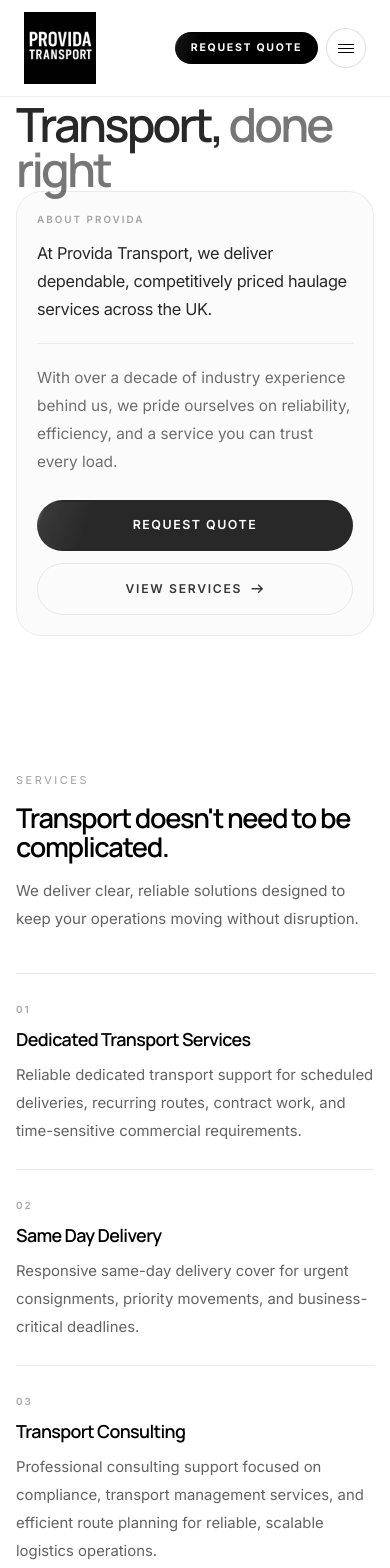
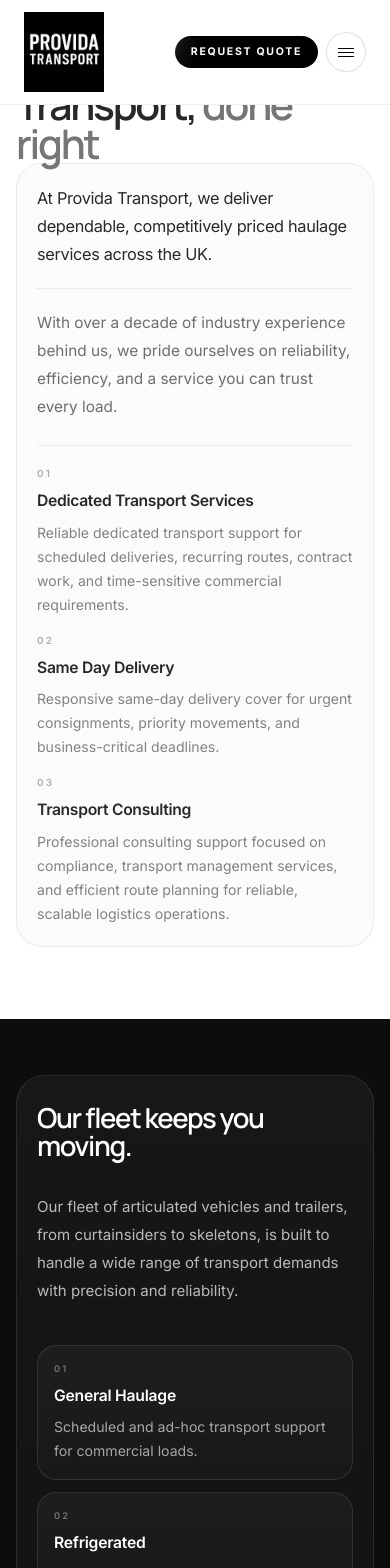
Before and after one commit to vaibhavbathla69/transport, a Next.js app: page / in a window 390 px wide. Shown: the top 1568 px of the page. Built offline with nearby package versions, Linux system fonts and the light colour scheme.

Commit message:
Adjust hero layout for laptop breakpoint4

```diff
--- a/app/page.tsx
+++ b/app/page.tsx
@@ -15,7 +15,7 @@ import {
 } from "framer-motion";
 import { type ChangeEvent, type FormEvent, useEffect, useRef, useState } from "react";
 
-type NavKey = "services" | "sectors" | "quote";
+type NavKey = "services" | "sectors" | "contact";
 
 type QuoteFormData = {
   companyName: string;
@@ -26,15 +26,15 @@ type QuoteFormData = {
 };
 
 const navItems: Array<{ key: NavKey; label: string; href: string }> = [
-  { key: "services", label: "Services", href: "#services" },
+  { key: "services", label: "Services", href: "#hero" },
   { key: "sectors", label: "Sectors", href: "#sectors" },
-  { key: "quote", label: "Quote", href: "#quote" },
+  { key: "contact", label: "Contact", href: "#contact" },
 ];
 
 const navThresholds: Array<{ key: NavKey; threshold: number }> = [
   { key: "services", threshold: 0.16 },
   { key: "sectors", threshold: 0.39 },
-  { key: "quote", threshold: 0.8 },
+  { key: "contact", threshold: 0.84 },
 ];
 
 export default function LogisticsWebsiteMockup() {
@@ -227,7 +227,7 @@ export default function LogisticsWebsiteMockup() {
             <img
               src="/provida-logo.jpeg"
               alt="Provida Transport logo"
-              className="h-18 w-auto object-contain sm:h-19 md:h-22"
+              className="h-20 w-auto object-contain sm:h-22 md:h-24"
             />
           </a>
 
@@ -315,13 +315,6 @@ export default function LogisticsWebsiteMockup() {
               </nav>
               <div className="mt-6 grid gap-3">
                 <a
-                  href="#quote"
-                  onClick={() => setMenuOpen(false)}
-                  className="inline-flex items-center justify-center rounded-full bg-black px-6 py-4 text-[0.78rem] font-semibold uppercase tracking-[0.14em] !text-white"
-                >
-                  Request Quote
-                </a>
-                <a
                   href="#contact"
                   onClick={() => setMenuOpen(false)}
                   className="inline-flex items-center justify-center rounded-full border border-black/10 px-6 py-4 text-[0.78rem] font-semibold uppercase tracking-[0.14em] text-black"
@@ -341,10 +334,7 @@ export default function LogisticsWebsiteMockup() {
             style={motionEnabled ? { y: heroY, opacity: heroOpacity } : undefined}
           >
             <div className="max-w-none lg:pt-2 xl:pt-3">
-              <div className="mb-3 text-[0.56rem] font-semibold uppercase tracking-[0.28em] text-black/42 sm:mb-4 sm:text-[0.62rem] sm:tracking-[0.3em] md:mb-4">
-                Provida Transport
-              </div>
-              <h1 className="font-display max-w-none text-[2.95rem] leading-[0.94] tracking-[-0.06em] text-black sm:text-[3.7rem] md:text-[4.7rem] lg:text-[5.4rem] xl:text-[6.2rem]">
+              <h1 className="font-display max-w-none text-[2.55rem] leading-[0.96] tracking-[-0.055em] text-black sm:text-[3.2rem] md:text-[4.1rem] lg:text-[4.7rem] xl:text-[5.4rem]">
                 <span className="inline">Transport, </span>
                 <span className="inline text-black/64">
                   done right
@@ -358,10 +348,7 @@ export default function LogisticsWebsiteMockup() {
             >
               <div className="rounded-[1.6rem] border border-black/8 bg-black/[0.02] p-5 sm:rounded-[2rem] sm:p-7 md:p-8">
                 <div className="border-b border-black/8 pb-5 sm:pb-6">
-                  <div className="text-[0.62rem] font-semibold uppercase tracking-[0.2em] text-black/42 sm:text-[0.68rem] sm:tracking-[0.24em]">
-                    About Provida
-                  </div>
-                  <p className="mt-3 text-[1.02rem] leading-7 tracking-[-0.02em] text-black sm:text-[1.1rem] sm:leading-8 md:text-[1.2rem]">
+                  <p className="text-[1.02rem] leading-7 tracking-[-0.02em] text-black sm:text-[1.1rem] sm:leading-8 md:text-[1.2rem]">
                     At Provida Transport, we deliver dependable, competitively
                     priced haulage services across the UK.
                   </p>
@@ -373,24 +360,20 @@ export default function LogisticsWebsiteMockup() {
                   trust every load.
                 </p>
 
-                <div className="mt-6 flex flex-col items-stretch gap-3 sm:mt-7 sm:flex-row sm:flex-wrap sm:items-center sm:gap-4">
-                  <a
-                    href="#quote"
-                    className="group relative inline-flex items-center justify-center overflow-hidden rounded-full bg-black px-7 py-4 text-[0.78rem] font-semibold uppercase tracking-[0.12em] text-white transition hover:opacity-95 sm:px-9 sm:text-[0.86rem]"
-                  >
-                    <span className="pointer-events-none absolute inset-y-[2px] left-[-18%] w-[34%] skew-x-[-20deg] bg-[linear-gradient(90deg,transparent_0%,rgba(255,255,255,0.08)_45%,rgba(255,255,255,0.32)_50%,rgba(255,255,255,0.08)_55%,transparent_100%)] transition-transform duration-700 ease-out group-hover:translate-x-[320%]" />
-                    <span className="relative z-10 text-white">Request Quote</span>
-                  </a>
-                  <a
-                    href="#services"
-                    className="inline-flex items-center justify-center gap-2 rounded-full border border-black/10 px-6 py-4 text-[0.76rem] font-semibold uppercase tracking-[0.14em] text-black/62 transition hover:text-black sm:justify-start sm:rounded-none sm:border-0 sm:px-0 sm:py-0 sm:text-[0.85rem]"
-                  >
-                    View services
-                    <FontAwesomeIcon
-                      icon={faArrowRightIcon}
-                      className="text-[0.72rem]"
-                    />
-                  </a>
+                <div className="mt-6 grid gap-4 border-t border-black/8 pt-5 sm:mt-7 sm:grid-cols-3 sm:gap-5 sm:pt-6">
+                  {services.map((service) => (
+                    <div key={service.number} className="grid gap-2">
+                      <div className="text-[0.62rem] font-semibold uppercase tracking-[0.22em] text-black/38">
+                        {service.number}
+                      </div>
+                      <div className="text-[0.98rem] font-semibold tracking-[-0.02em] text-black sm:text-[1.02rem]">
+                        {service.title}
+                      </div>
+                      <p className="text-[0.88rem] leading-6 text-black/58 sm:text-[0.92rem]">
+                        {service.description}
+                      </p>
+                    </div>
+                  ))}
                 </div>
               </div>
             </motion.div>
@@ -398,48 +381,9 @@ export default function LogisticsWebsiteMockup() {
         </div>
       </section>
 
-      <section
-        id="services"
-        className="mx-auto max-w-[1440px] px-4 py-16 sm:px-6 sm:py-18 md:px-10 md:py-24 xl:px-16 xl:py-28"
-      >
-        <div className="grid gap-10 sm:gap-12 xl:grid-cols-[0.68fr_1.32fr] xl:gap-18">
-          <div className="text-left">
-            <div className="text-[0.68rem] uppercase tracking-[0.24em] text-black/38 sm:text-[0.58rem] sm:tracking-[0.28em]">
-              Services
-            </div>
-            <h2 className="font-display mt-4 max-w-[420px] text-[1.7rem] leading-[1.04] tracking-[-0.05em] text-black sm:text-[1.95rem] md:text-[2.6rem]">
-              Transport doesn&apos;t need to be complicated.
-            </h2>
-            <p className="mt-4 max-w-md text-[0.94rem] leading-7 text-black/62 sm:mt-5 sm:text-[0.98rem]">
-              We deliver clear, reliable solutions designed to keep your
-              operations moving without disruption.
-            </p>
-          </div>
-
-          <div className="border-t border-black/10">
-            {services.map((service) => (
-              <div
-                key={service.title}
-                className="grid gap-3 border-b border-black/8 py-6 sm:gap-4 sm:py-8 md:grid-cols-[84px_1fr_1.04fr] md:gap-8 md:py-10"
-              >
-                <div className="pt-1 text-[0.62rem] font-semibold uppercase tracking-[0.2em] text-black/34 sm:text-[0.64rem] sm:tracking-[0.22em]">
-                  {service.number}
-                </div>
-                <h3 className="font-display max-w-[320px] text-[1.12rem] leading-[1.12] tracking-[-0.035em] text-black sm:text-[1.22rem] md:text-[1.5rem]">
-                  {service.title}
-                </h3>
-                <p className="max-w-[520px] text-[0.93rem] leading-7 text-black/62 sm:text-[0.97rem]">
-                  {service.description}
-                </p>
-              </div>
-            ))}
-          </div>
-        </div>
-      </section>
-
-      <section className="bg-[#0d0d0d] text-white">
+      <section id="sectors" className="bg-[#0d0d0d] text-white">
         <div className="mx-auto max-w-[1440px] px-4 py-14 sm:px-6 sm:py-16 md:px-10 md:py-20 xl:px-16 xl:py-24">
-          <div className="grid gap-8 rounded-[1.8rem] border border-white/10 bg-[linear-gradient(180deg,rgba(255,255,255,0.045)_0%,rgba(255,255,255,0.015)_100%)] px-5 py-7 sm:rounded-[2.2rem] sm:px-7 sm:py-9 md:px-10 md:py-12 xl:grid-cols-[0.92fr_1.08fr] xl:gap-18 xl:px-14">
+          <div className="grid gap-8 rounded-[1.8rem] border border-white/10 bg-[linear-gradient(180deg,rgba(255,255,255,0.045)_0%,rgba(255,255,255,0.015)_100%)] px-5 py-7 sm:rounded-[2.2rem] sm:px-7 sm:py-9 md:px-10 md:py-12 xl:gap-10 xl:px-14">
             <div>
               <h2 className="font-display max-w-[520px] text-[1.72rem] leading-[1.04] tracking-[-0.05em] text-white sm:text-[2rem] md:text-[2.7rem]">
                 Our fleet keeps you moving.
@@ -453,53 +397,40 @@ export default function LogisticsWebsiteMockup() {
                 transport demands with precision and reliability.
               </p>
             </div>
-          </div>
-        </div>
-      </section>
 
-      <section id="sectors" className="bg-white text-black">
-        <div className="mx-auto grid max-w-[1440px] gap-10 px-4 py-16 sm:px-6 sm:py-18 md:px-10 md:py-24 xl:grid-cols-[0.78fr_1.22fr] xl:gap-18 xl:px-16 xl:py-28">
-          <div className="text-left">
-            <div className="text-[0.68rem] uppercase tracking-[0.24em] text-black/38 sm:text-[0.58rem] sm:tracking-[0.28em]">
-              Services
-            </div>
-            <h2 className="font-display mt-4 max-w-[420px] text-[1.7rem] leading-[1.04] tracking-[-0.05em] text-black sm:text-[1.95rem] md:text-[2.6rem]">
-              Our core transport services.
-            </h2>
-          </div>
-
-          <div className="grid gap-3">
+            <div className="grid gap-3 pt-2 sm:pt-3">
             {sectors.map((sector, index) => (
               <div
                 key={sector.title}
-                className="rounded-[1.2rem] border border-black/8 bg-[linear-gradient(180deg,rgba(0,0,0,0.02)_0%,rgba(0,0,0,0.008)_100%)] px-4 py-4 sm:rounded-[1.45rem] sm:px-6 sm:py-5 md:px-7 md:py-6"
+                className="rounded-[1.2rem] border border-white/10 bg-[linear-gradient(180deg,rgba(255,255,255,0.04)_0%,rgba(255,255,255,0.018)_100%)] px-4 py-4 sm:rounded-[1.45rem] sm:px-6 sm:py-5 md:px-7 md:py-6"
               >
                 <div className="grid gap-2 md:grid-cols-[72px_1fr] md:gap-5">
-                  <div className="text-[0.58rem] font-semibold uppercase tracking-[0.22em] text-black/32 sm:text-[0.6rem]">
+                  <div className="text-[0.58rem] font-semibold uppercase tracking-[0.22em] text-white/38 sm:text-[0.6rem]">
                     {String(index + 1).padStart(2, "0")}
                   </div>
                   <div>
-                    <div className="text-[0.98rem] font-semibold tracking-[-0.015em] text-black sm:text-[1.05rem]">
+                    <div className="text-[0.98rem] font-semibold tracking-[-0.015em] text-white sm:text-[1.05rem]">
                       {sector.title}
                     </div>
-                    <p className="mt-2 max-w-[560px] text-[0.88rem] leading-6 text-black/56 sm:text-[0.92rem]">
+                    <p className="mt-2 max-w-[560px] text-[0.88rem] leading-6 text-white/62 sm:text-[0.92rem]">
                       {sector.description}
                     </p>
                   </div>
                 </div>
               </div>
             ))}
+            </div>
           </div>
         </div>
       </section>
 
-      <section id="quote" className="border-y border-black/8 bg-[#fbfbfb]">
+      <section
+        id="quote"
+        className="scroll-mt-28 border-y border-black/8 bg-[#fbfbfb] sm:scroll-mt-32"
+      >
         <div className="mx-auto grid max-w-[1440px] gap-10 px-4 py-16 sm:px-6 sm:py-18 md:px-10 md:py-24 xl:grid-cols-[0.78fr_1.22fr] xl:gap-18 xl:px-16 xl:py-28">
           <div className="text-left">
-            <div className="text-[0.68rem] uppercase tracking-[0.24em] text-black/38 sm:text-[0.58rem] sm:tracking-[0.28em]">
-              Request a Quote
-            </div>
-            <h2 className="font-display mt-4 max-w-[420px] text-[1.7rem] leading-[1.04] tracking-[-0.05em] text-black sm:text-[1.95rem] md:text-[2.6rem]">
+            <h2 className="font-display max-w-[420px] text-[1.7rem] leading-[1.04] tracking-[-0.05em] text-black sm:text-[1.95rem] md:text-[2.6rem]">
               Request a quote.
             </h2>
             <p className="mt-4 max-w-md text-[0.94rem] leading-7 text-black/62 sm:mt-5 sm:text-[0.98rem]">
@@ -593,22 +524,19 @@ export default function LogisticsWebsiteMockup() {
         id="contact"
         className="mx-auto max-w-[1440px] px-4 py-16 sm:px-6 sm:py-18 md:px-10 md:py-24 xl:px-16 xl:py-28"
       >
-        <div className="grid gap-8 border-t border-black/10 pt-8 sm:pt-10 md:gap-10 xl:grid-cols-[0.78fr_1.22fr]">
+        <div className="grid gap-8 border-t border-black/10 pt-8 sm:pt-10 md:gap-10 xl:grid-cols-[0.82fr_1.18fr] xl:items-start">
           <div className="text-left">
-            <div className="text-[0.68rem] uppercase tracking-[0.24em] text-black/38 sm:text-[0.58rem] sm:tracking-[0.28em]">
-              Contact
-            </div>
-            <h2 className="font-display mt-4 max-w-[450px] text-[1.7rem] leading-[1.04] tracking-[-0.05em] text-black sm:text-[1.95rem] md:text-[2.5rem]">
+            <h2 className="font-display max-w-[450px] text-[1.7rem] leading-[1.04] tracking-[-0.05em] text-black sm:text-[1.95rem] md:text-[2.5rem]">
               Get in touch with Provida Transport.
             </h2>
           </div>
 
-          <div className="grid gap-3">
-            <div className="grid gap-2 rounded-[1.35rem] border border-black/8 bg-white px-5 py-5 sm:gap-5 sm:rounded-[1.6rem] sm:px-6 sm:py-6 md:grid-cols-[160px_1fr] md:px-8">
+          <div className="grid gap-3 xl:max-w-[620px] xl:justify-self-start">
+            <div className="grid gap-2 rounded-[1rem] border border-black/8 bg-white px-4 py-3.5 sm:gap-2.5 sm:rounded-[1.2rem] sm:px-5 sm:py-4 md:px-6">
               <div className="text-[0.56rem] uppercase tracking-[0.22em] text-black/35 sm:text-[0.58rem] sm:tracking-[0.24em]">
                 Email
               </div>
-              <div className="break-all text-[0.95rem] font-semibold tracking-[-0.01em] text-black sm:break-normal sm:text-[0.98rem]">
+              <div className="text-[0.95rem] font-semibold tracking-[-0.01em] text-black sm:text-[0.98rem]">
                 enquiries@providatransport.com
               </div>
             </div>
```
